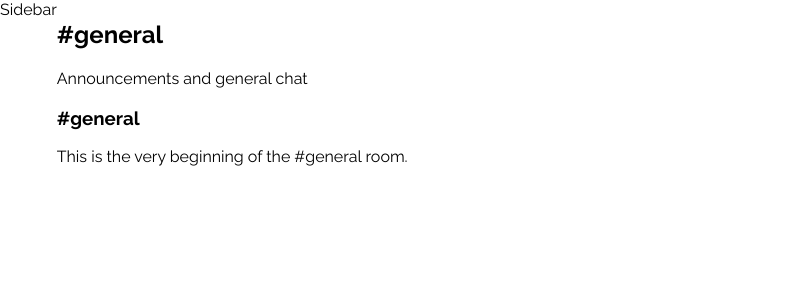
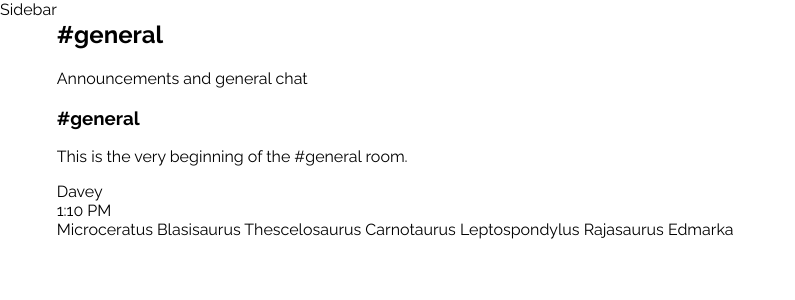
Before and after one commit to troywiegand/chatarang, a React (Create React App) app: page / in a window 1280 px wide. Shown: the top 300 px of the page, without its empty margins (0-795 px from the left). Built offline with nearby package versions, Linux system fonts and the light colour scheme.

Commit message:
Adds Message component

```diff
--- a/src/Chat.js
+++ b/src/Chat.js
@@ -1,14 +1,15 @@
 import React, { Component } from 'react'
 
 import ChatHeader from './ChatHeader'
-import RoomAnnouncement from './RoomAnnouncement'
+import MessageList from './MessageList'
+
 
 class Chat extends Component{
 render(){
     return(
         <div className="Chat">
             <ChatHeader />
-            <RoomAnnouncement />
+            <MessageList />
         </div>
     )
 }
--- /dev/null
+++ b/src/Message.js
@@ -0,0 +1,23 @@
+import React from 'react'
+
+const Message = () => {
+
+    return(
+
+        <div className="Message">
+        <div className="details">
+          <div className="Metadata">
+            <div className="user">Davey</div>
+            <div className="time">1:10 PM</div>
+          </div>
+          <div className="body">
+            Microceratus Blasisaurus Thescelosaurus Carnotaurus Leptospondylus Rajasaurus Edmarka
+          </div>
+        </div>
+      </div>
+    )
+}
+
+
+
+export default Message
--- a/src/MessageList.js
+++ b/src/MessageList.js
@@ -1,11 +1,14 @@
 import React, { Component } from 'react'
 
+import RoomAnnouncement from './RoomAnnouncement'
+import Message from './Message'
 
 class MessageList extends Component{
 render(){
     return(
         <div className="MessageList">
-
+             <RoomAnnouncement />
+             <Message />
         </div>
     )
 }
--- a/src/RoomAnnouncement.js
+++ b/src/RoomAnnouncement.js
@@ -4,7 +4,7 @@ const RoomAnnouncement = () => {
 
     return(
 
-    <div class="RoomAnnouncement">
+    <div className="RoomAnnouncement">
         <h3>#general</h3>
         <p>This is the very beginning of the #general room.</p>
       </div>
```
